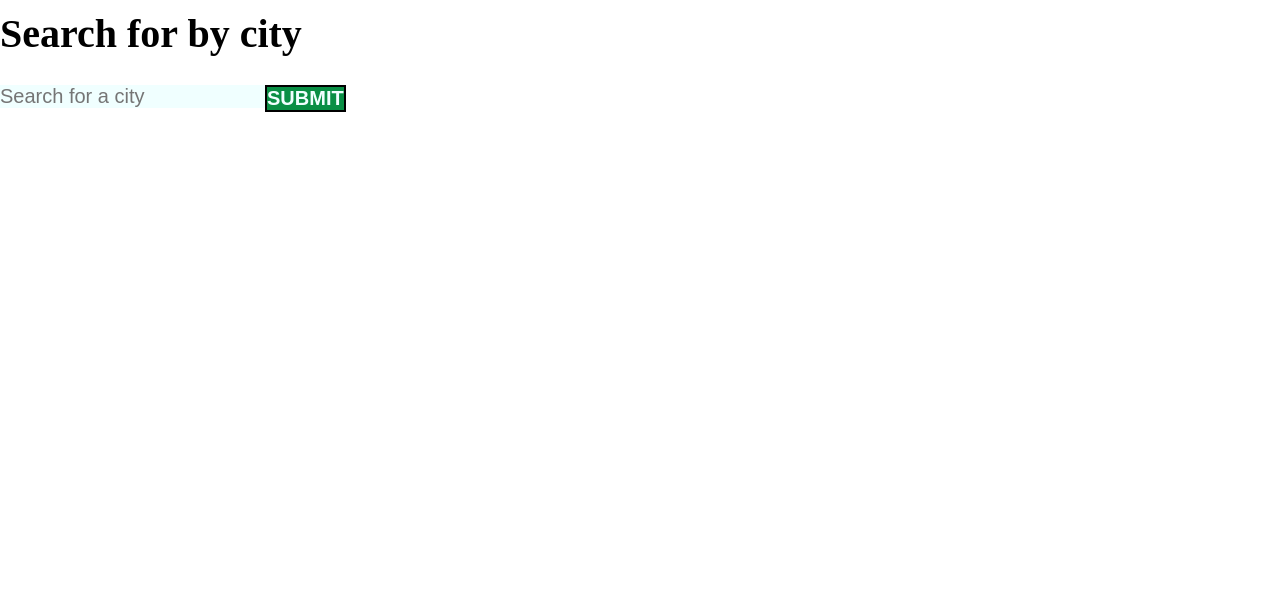
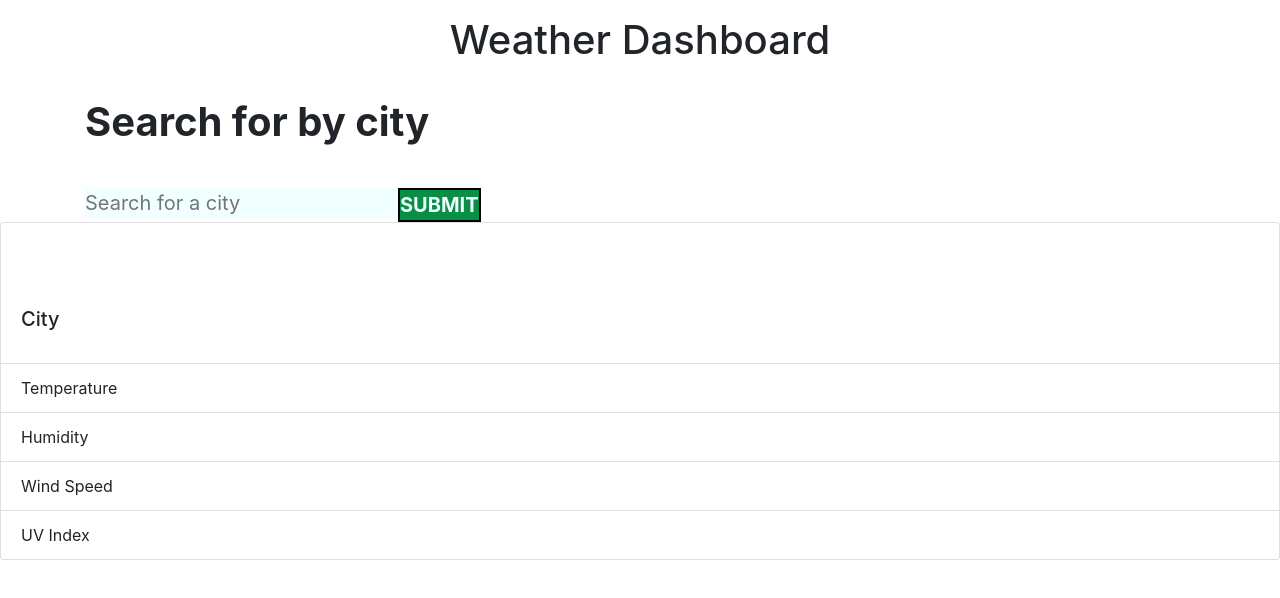
Before and after one commit to jdrabot/weather-app, a plain HTML site: page index.html in a window 1280 px wide. Drawn offline with nearby package versions, Linux system fonts and the light colour scheme.

Commit message:
starting the js

```diff
--- a/assets/css/style.css
+++ b/assets/css/style.css
@@ -3,8 +3,12 @@
   padding: 0;
   font-weight: normal;
 }
+.card {
+  padding-top: 5%;
+}
 
-button, input {
+button,
+input {
   border: none;
   outline: none;
   background-color: azure;
--- a/assets/js/script.js
+++ b/assets/js/script.js
@@ -1,6 +1,11 @@
 var apiKey = "1cfba6dc832de74b8d22e5f7cc8acfd1";
 var inputCity = document.getElementById("city-name");
 var requestUrl = "https://api.openweathermap.org/data/2.5/weather?q=${inputVal}&appid=$1cfba6dc832de74b8d22e5f7cc8acfd1&units=metric`;";
+var cityName = document.getElementByClassName("city");
+var cityTemp = documnet.getElementByClassName("temp");
+var cityHumidity = document.getElementByClassName("humidity");
+var cityWindSpeed = document.getElementByClassName("windspeed");
+var cityUVIndex = document.getElementByClassName("uvindex");
 
 form.addEventListener("submit", function (event) {
     event.preventDefault();
--- a/index.html
+++ b/index.html
@@ -5,9 +5,16 @@
     <meta charset="UTF-8">
     <meta http-equiv="X-UA-Compatible" content="IE=edge">
     <meta name="viewport" content="width=device-width, initial-scale=1.0">
+    <link rel="stylesheet" href="https://stackpath.bootstrapcdn.com/bootstrap/4.3.1/css/bootstrap.min.css">
+    <link rel="stylesheet" href="https://stackpath.bootstrapcdn.com/font-awesome/4.7.0/css/font-awesome.min.css">
     <link rel="stylesheet" type="text/css" href="./assets/css/style.css" />
     <title>Weather Application</title>
 </head>
+<div class="container">
+    <header class="d-flex justify-content-center py-3">
+      <h1>Weather Dashboard</h1>
+    </header>
+  </div>
 
 <body id="all-info">
     <div class="container" id="city-search">
@@ -20,14 +27,19 @@
             <ul id = "past-cities"></ul>
         </form>
     </div>
-    <div id = "weather-cards">
-        <div class="container" id="city-weather">
-            <ul class="cities"></ul>
+    <div class="card ">
+        <div class="card-body">
+          <h5 class="card-title city">City</h5>
         </div>
-        <div class="container" id="city-forcast">
-
-        </div>
+        <ul class="list-group list-group-flush">
+          <li class="list-group-item temp">Temperature</li>
+          <li class="list-group-item humidity">Humidity</li>
+          <li class="list-group-item windspeed">Wind Speed</li>
+          <li class="list-group-item uvindex">UV Index</li>
+        </ul>
+      </div>
     </div>
 </body>
-
+<script src="https://code.jquery.com/jquery-3.6.0.js" integrity="sha256-H+K7U5CnXl1h5ywQfKtSj8PCmoN9aaq30gDh27Xc0jk=" crossorigin="anonymous"></script>
+<script src="assets/js/script.js"></script>
 </html>
```
Lines whose indentation alone changed are shown as unchanged.
